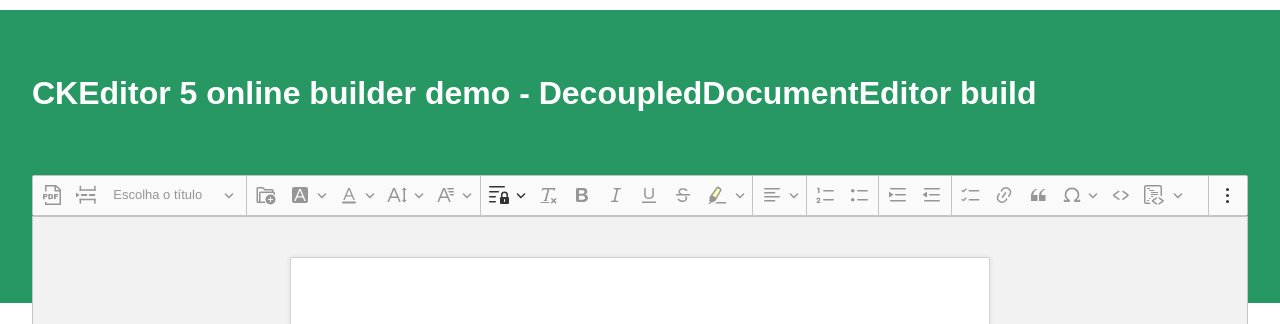
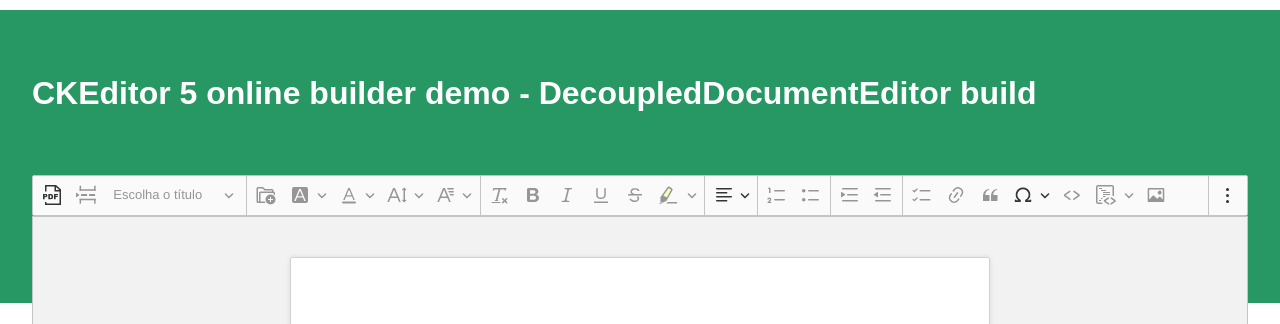
Before and after one commit to juliorox666/custom-ckeditor5, a website built with webpack: page sample/index.html in a window 1280 px wide. Shown: the part 118-442 px from the top of the page. Built offline with Linux system fonts and the light colour scheme.

Commit message:
Removido feature de restrição

```diff
--- a/package.json
+++ b/package.json
@@ -36,7 +36,6 @@
     "@ckeditor/ckeditor5-paragraph": "^19.1.0",
     "@ckeditor/ckeditor5-paste-from-office": "^19.0.2",
     "@ckeditor/ckeditor5-remove-format": "^19.0.1",
-    "@ckeditor/ckeditor5-restricted-editing": "^19.0.1",
     "@ckeditor/ckeditor5-special-characters": "^19.0.1",
     "@ckeditor/ckeditor5-table": "^19.1.0",
     "@ckeditor/ckeditor5-theme-lark": "^19.1.0",
--- a/sample/index.html
+++ b/sample/index.html
@@ -120,7 +120,6 @@
 						'fontSize',
 						'fontFamily',
 						'|',
-						'restrictedEditing',
 						'removeFormat',
 						'bold',
 						'italic',
--- a/src/ckeditor.js
+++ b/src/ckeditor.js
@@ -38,7 +38,6 @@
 import Paragraph from '@ckeditor/ckeditor5-paragraph/src/paragraph.js';
 import PasteFromOffice from '@ckeditor/ckeditor5-paste-from-office/src/pastefromoffice';
 import RemoveFormat from '@ckeditor/ckeditor5-remove-format/src/removeformat.js';
-import RestrictedEditingMode from '@ckeditor/ckeditor5-restricted-editing/src/restrictededitingmode.js';
 import SpecialCharacters from '@ckeditor/ckeditor5-special-characters/src/specialcharacters.js';
 import SpecialCharactersArrows from '@ckeditor/ckeditor5-special-characters/src/specialcharactersarrows.js';
 import SpecialCharactersEssentials from '@ckeditor/ckeditor5-special-characters/src/specialcharactersessentials.js';
@@ -93,7 +92,6 @@
 	Paragraph,
 	PasteFromOffice,
 	RemoveFormat,
-	RestrictedEditingMode,
 	SpecialCharacters,
 	SpecialCharactersArrows,
 	SpecialCharactersEssentials,
```
Also changed, not shown: build/ckeditor.js, build/translations/az.js, build/translations/cs.js, build/translations/da.js, build/translations/de.js, build/translations/en-au.js, build/translations/en.js, build/translations/es.js, build/translations/et.js, build/translations/fr.js, build/translations/gl.js, build/translations/hr.js, build/translations/hu.js, build/translations/id.js, 13 more files, 1 other file.
